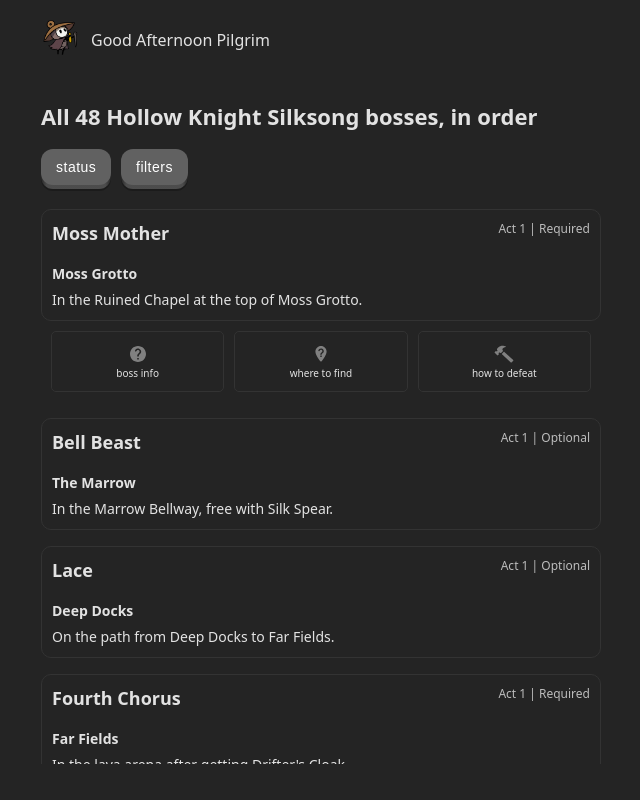
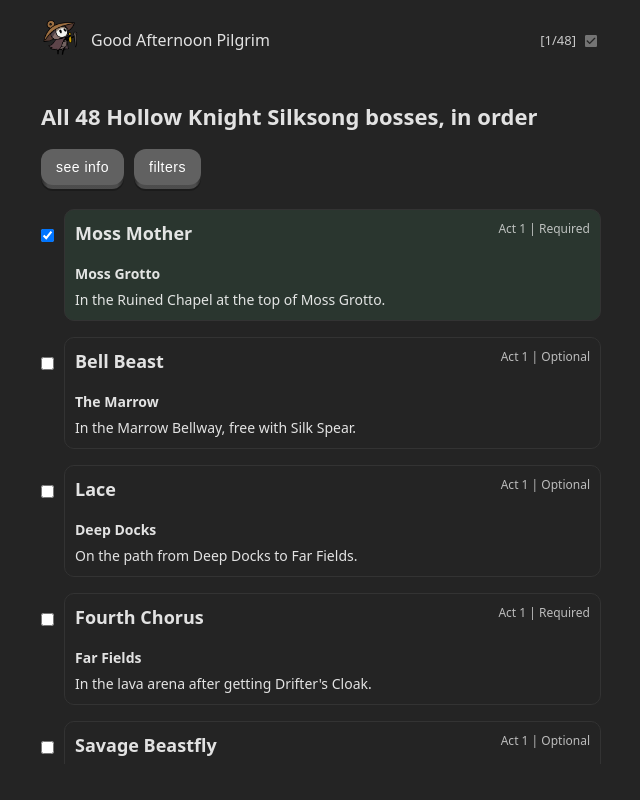
Before and after one commit to pheroMona13/silksong-companion, a React (Vite) app: page /silksong-companion/bosses in a window 1280 px wide. Both pictures are taken after a click on the label 640 px from the left and 265 px from the top of the page. Shown: the whole page, without its empty margins (319-959 px from the left). Built offline with nearby package versions, Linux system fonts and the light colour scheme.

Commit message:
display defeated bosses count

```diff
--- a/src/pages/boss/modes/list/BossList.scss
+++ b/src/pages/boss/modes/list/BossList.scss
@@ -6,6 +6,16 @@
     & > .list {
       height: calc(100% - 188px);
     }
+  }
+
+  & > .list {
+    display: flex;
+    flex-direction: column;
+    gap: 1rem;
+
+    padding: 0 0 20px;
+    height: calc(100% - 125px);
+    overflow: auto;
   }
 
   h2 {
@@ -25,13 +35,21 @@
     margin-bottom: 20px;
   }
 
-  & > .list {
+  .checked-count {
     display: flex;
-    flex-direction: column;
-    gap: 1rem;
+    align-items: center;
+    gap: 5px;
 
-    padding: 0 0 20px;
-    height: calc(100% - 125px);
-    overflow: auto;
+    position: absolute;
+    top: 31px;
+    right: 20px;
+
+    opacity: 0.87;
+
+    font-size: 13px;
+
+    img {
+      width: 20px;
+    }
   }
 }
--- a/src/pages/boss/modes/list/BossList.tsx
+++ b/src/pages/boss/modes/list/BossList.tsx
@@ -1,17 +1,18 @@
-import { useMemo, useState } from "react";
-import { bosses } from "../../../../data/bosses";
-import BossCard from "./components/BossCard";
-import Button from "../../../../components/button/Button";
-import { useDefeatedBosses } from "../../../../hooks/useDefeatedBosses";
-import "./BossList.scss";
+import { useMemo, useState } from 'react';
+import { bosses } from '../../../../data/bosses';
+import BossCard from './components/BossCard';
+import Button from '../../../../components/button/Button';
+import { useDefeatedBosses } from '../../../../hooks/useDefeatedBosses';
+import CheckBoxSVG from '../../../../assets/images/icons/check_box.svg';
+import './BossList.scss';
 
 function BossList() {
   const { defeatedBosses, toggleBoss } = useDefeatedBosses();
 
-  const [isSelectable, setIsSelectable] = useState(false);
+  const [isSelectable, setIsSelectable] = useState(true);
   const [isFilterVisible, setIsFilterVisible] = useState(false);
 
-  const [searchTerm, setSearchTerm] = useState("");
+  const [searchTerm, setSearchTerm] = useState('');
 
   const toggleStatus = () => {
     setIsSelectable((prev) => !prev);
@@ -27,13 +28,22 @@
   }, [searchTerm]);
 
   return (
-    <div className={`boss_list ${isFilterVisible ? "filter_visible" : ""}`}>
+    <div className={`boss_list ${isFilterVisible ? 'filter_visible' : ''}`}>
+      {defeatedBosses.length ? (
+        <div className="checked-count">
+          [{defeatedBosses.length}/{bosses.length}]
+          <img src={CheckBoxSVG} alt="applied filter" />
+        </div>
+      ) : null}
+
       <h2>All 48 Hollow Knight Silksong bosses, in order</h2>
 
       <div className="toolbar">
-        <Button onClick={toggleStatus}>status</Button>
+        <Button onClick={toggleStatus}>
+          {isSelectable ? 'see info' : 'check defeated'}
+        </Button>
         <Button onClick={toggleFilter}>
-          {!isFilterVisible && searchTerm ? "filters *" : "filters"}
+          {!isFilterVisible && searchTerm ? 'filters *' : 'filters'}
         </Button>
       </div>
 
```
Also changed, not shown: src/assets/images/icons/check_box.svg (added).
